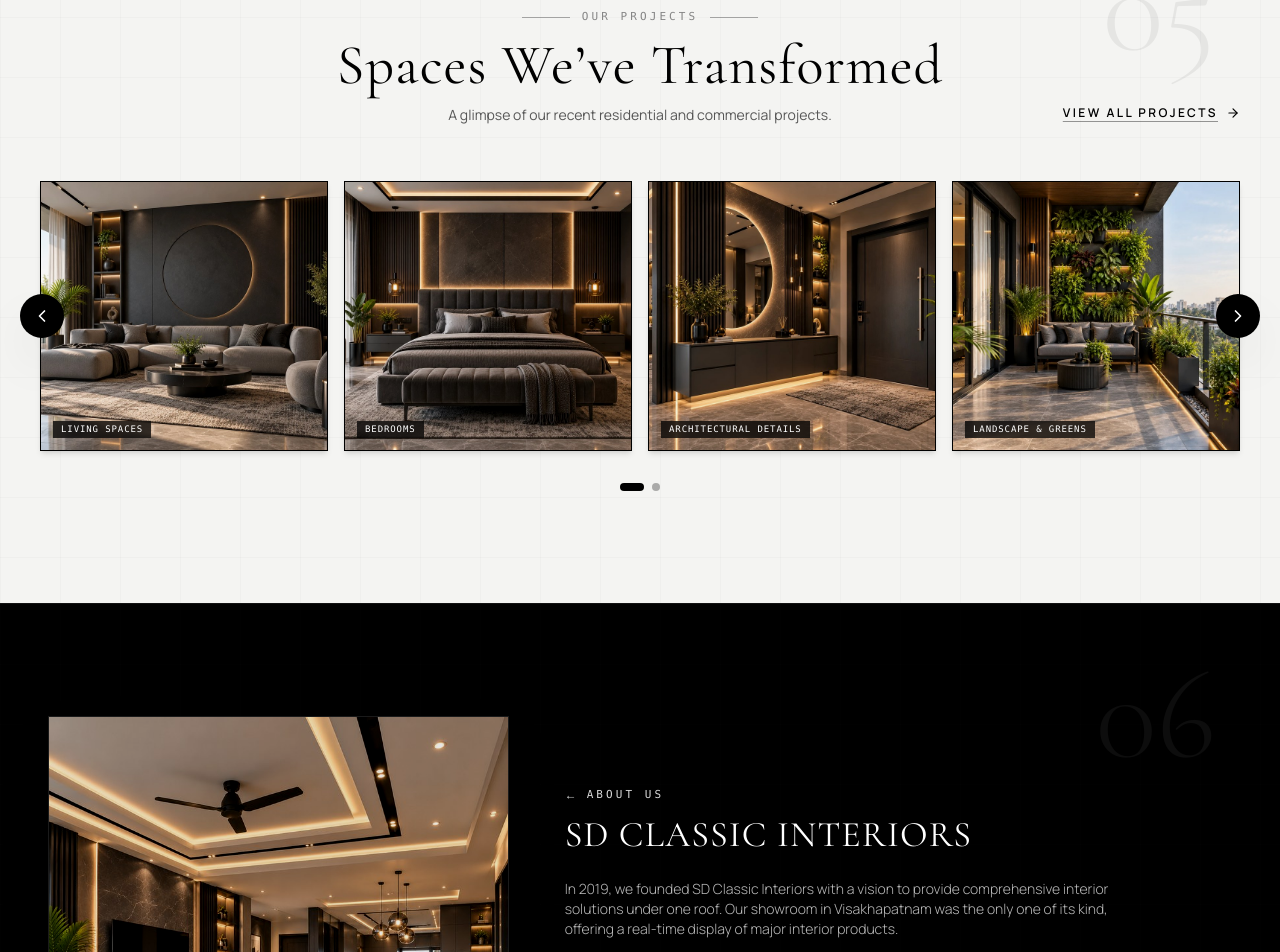
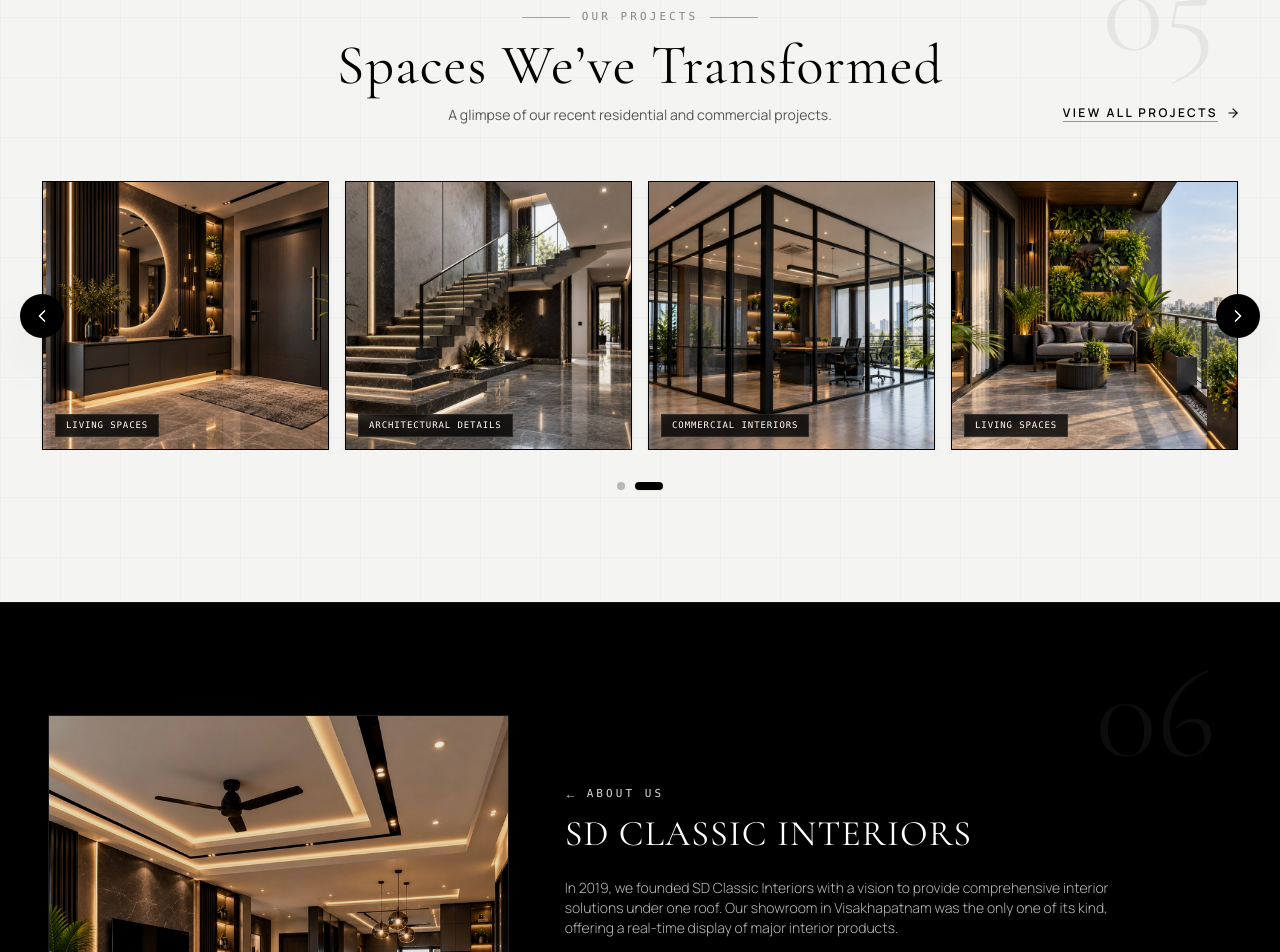
Before and after one commit to tillu370/SD-CLASSIC-INTERIORS, a React (Vite) app: page / in a window 1280 px wide. Shown: the part 5629-6581 px from the top of the page. Built offline with nearby package versions, Linux system fonts and the light colour scheme.

Commit message:
Add smooth side slide carousel animation to PortfolioGallery

```diff
--- a/src/components/PortfolioGallery.tsx
+++ b/src/components/PortfolioGallery.tsx
@@ -1,4 +1,4 @@
-import React, { useState } from 'react';
+import React, { useState, useEffect, useRef } from 'react';
 import { ChevronLeft, ChevronRight, X, ArrowRight, Eye } from 'lucide-react';
 import { BRAND_INFO } from '../data/websiteData';
 
@@ -71,16 +71,19 @@ const CAROUSEL_PROJECTS: CarouselSlide[] = [
 
 export const PortfolioGallery: React.FC = () => {
   const [currentPage, setCurrentPage] = useState(0);
+  const [isHovered, setIsHovered] = useState(false);
   const [lightboxProject, setLightboxProject] = useState<CarouselSlide | null>(null);
+  const touchStartXRef = useRef<number | null>(null);
 
-  // Show 4 projects per page
+  // 4 projects per page slide
   const itemsPerPage = 4;
   const totalPages = Math.ceil(CAROUSEL_PROJECTS.length / itemsPerPage);
 
-  const displayedProjects = CAROUSEL_PROJECTS.slice(
-    currentPage * itemsPerPage,
-    currentPage * itemsPerPage + itemsPerPage
-  );
+  // Group projects into slide pages
+  const pages: CarouselSlide[][] = [];
+  for (let i = 0; i < CAROUSEL_PROJECTS.length; i += itemsPerPage) {
+    pages.push(CAROUSEL_PROJECTS.slice(i, i + itemsPerPage));
+  }
 
   const handlePrev = () => {
     setCurrentPage((prev) => (prev > 0 ? prev - 1 : totalPages - 1));
@@ -90,10 +93,36 @@ export const PortfolioGallery: React.FC = () => {
     setCurrentPage((prev) => (prev < totalPages - 1 ? prev + 1 : 0));
   };
 
+  // Subtle auto-sliding every 6s when not hovering or inspecting
+  useEffect(() => {
+    if (isHovered || lightboxProject !== null) return;
+    const interval = setInterval(() => {
+      handleNext();
+    }, 6000);
+    return () => clearInterval(interval);
+  }, [isHovered, lightboxProject, totalPages]);
+
+  // Touch swipe support for smooth side sliding on mobile & tablets
+  const handleTouchStart = (e: React.TouchEvent) => {
+    touchStartXRef.current = e.targetTouches[0].clientX;
+  };
+
+  const handleTouchEnd = (e: React.TouchEvent) => {
+    if (touchStartXRef.current === null) return;
+    const touchEndX = e.changedTouches[0].clientX;
+    const deltaX = touchStartXRef.current - touchEndX;
+    if (deltaX > 40) {
+      handleNext();
+    } else if (deltaX < -40) {
+      handlePrev();
+    }
+    touchStartXRef.current = null;
+  };
+
   return (
     <section
       id="portfolio"
-      className="py-24 sm:py-28 bg-[#F4F4F2] text-pure-black relative overflow-hidden"
+      className="py-24 sm:py-28 bg-[#F4F4F2] text-pure-black relative overflow-hidden select-none"
       aria-label="Our Projects - Spaces We've Transformed"
     >
       {/* Background Subtle Texture */}
@@ -143,24 +172,42 @@ export const PortfolioGallery: React.FC = () => {
           </div>
         </div>
 
-        {/* 4 Cards Carousel Row with Side Navigation Controls */}
-        <div className="relative group">
+        {/* 4 Cards Carousel Row with Side Sliding Animation & Controls */}
+        <div
+          className="relative group"
+          onMouseEnter={() => setIsHovered(true)}
+          onMouseLeave={() => setIsHovered(false)}
+        >
           {/* Left Arrow Button */}
           <button
             onClick={handlePrev}
-            className="absolute -left-3 sm:-left-5 top-1/2 -translate-y-1/2 z-20 w-11 h-11 rounded-full bg-black text-white flex items-center justify-center shadow-2xl hover:bg-neutral-800 transition-all duration-300 focus:outline-none focus:ring-2 focus:ring-black"
+            className="absolute -left-3 sm:-left-5 top-1/2 -translate-y-1/2 z-20 w-11 h-11 rounded-full bg-black text-white flex items-center justify-center shadow-2xl hover:bg-neutral-800 hover:scale-105 active:scale-95 transition-all duration-300 focus:outline-none focus:ring-2 focus:ring-black group/btn"
             aria-label="Previous projects slide"
           >
-            <ChevronLeft className="w-5 h-5 stroke-[2]" />
+            <ChevronLeft className="w-5 h-5 stroke-[2] transition-transform duration-300 group-hover/btn:-translate-x-0.5" />
           </button>
 
-          {/* 4 Cards Grid matching reference layout */}
-          <div className="grid grid-cols-1 sm:grid-cols-2 lg:grid-cols-4 gap-3 sm:gap-4">
-            {displayedProjects.map((proj) => (
+          {/* Sliding Track Viewport */}
+          <div
+            className="overflow-hidden"
+            onTouchStart={handleTouchStart}
+            onTouchEnd={handleTouchEnd}
+          >
+            {/* Sliding Track with GPU acceleration & buttery smooth cubic-bezier curve */}
+            <div
+              className="flex transition-transform duration-700 ease-[cubic-bezier(0.22,1,0.36,1)] will-change-transform"
+              style={{ transform: `translateX(-${currentPage * 100}%)` }}
+            >
+              {pages.map((pageProjects, pageIdx) => (
+                <div
+                  key={pageIdx}
+                  className="w-full flex-shrink-0 grid grid-cols-1 sm:grid-cols-2 lg:grid-cols-4 gap-3 sm:gap-4 px-0.5"
+                >
+                  {pageProjects.map((proj) => (
                     <div
                       key={proj.id}
                       onClick={() => setLightboxProject(proj)}
-                className="group/card relative cursor-pointer overflow-hidden bg-black aspect-[16/15] sm:aspect-[4/3] lg:aspect-[16/15] border border-black/20 shadow-md hover:shadow-xl transition-all duration-400"
+                      className="group/card relative cursor-pointer overflow-hidden bg-black aspect-[16/15] sm:aspect-[4/3] lg:aspect-[16/15] border border-black/20 shadow-md hover:shadow-2xl transition-all duration-500"
                       role="button"
                       tabIndex={0}
                       onKeyDown={(e) => {
@@ -174,48 +221,52 @@ export const PortfolioGallery: React.FC = () => {
                       <img
                         src={proj.image}
                         alt={proj.title}
-                  className="w-full h-full object-cover filter brightness-[0.95] contrast-[1.04] transition-transform duration-700 ease-out motion-reduce:transition-none group-hover/card:scale-108"
+                        className="w-full h-full object-cover filter brightness-[0.95] contrast-[1.04] transition-transform duration-700 ease-out group-hover/card:scale-110"
                         loading="lazy"
+                        draggable={false}
                       />
 
                       {/* Subtle dark vignette on hover */}
                       <div className="absolute inset-0 bg-black/0 group-hover/card:bg-black/30 transition-colors duration-400" />
 
                       {/* Eye Icon Hover Indicator */}
-                <div className="absolute inset-0 flex items-center justify-center opacity-0 group-hover/card:opacity-100 transition-opacity duration-300 pointer-events-none">
-                  <div className="w-10 h-10 rounded-full bg-black/80 backdrop-blur-sm border border-white/30 flex items-center justify-center text-white">
+                      <div className="absolute inset-0 flex items-center justify-center opacity-0 group-hover/card:opacity-100 transition-all duration-300 pointer-events-none transform group-hover/card:scale-100 scale-75">
+                        <div className="w-11 h-11 rounded-full bg-black/80 backdrop-blur-md border border-white/30 flex items-center justify-center text-white shadow-xl">
                           <Eye className="w-4 h-4" />
                         </div>
                       </div>
 
                       {/* Category tag */}
-                <div className="absolute bottom-3 left-3 z-10 bg-black/75 backdrop-blur-sm text-white px-2 py-0.5 text-[9px] font-mono tracking-widest uppercase">
+                      <div className="absolute bottom-3 left-3 z-10 bg-black/80 backdrop-blur-sm text-white px-2.5 py-1 text-[9px] font-mono tracking-widest uppercase border border-white/10 shadow-sm transition-transform duration-300 group-hover/card:translate-y-[-2px]">
                         {proj.category}
                       </div>
                     </div>
                   ))}
                 </div>
+              ))}
+            </div>
+          </div>
 
           {/* Right Arrow Button */}
           <button
             onClick={handleNext}
-            className="absolute -right-3 sm:-right-5 top-1/2 -translate-y-1/2 z-20 w-11 h-11 rounded-full bg-black text-white flex items-center justify-center shadow-2xl hover:bg-neutral-800 transition-all duration-300 focus:outline-none focus:ring-2 focus:ring-black"
+            className="absolute -right-3 sm:-right-5 top-1/2 -translate-y-1/2 z-20 w-11 h-11 rounded-full bg-black text-white flex items-center justify-center shadow-2xl hover:bg-neutral-800 hover:scale-105 active:scale-95 transition-all duration-300 focus:outline-none focus:ring-2 focus:ring-black group/btn"
             aria-label="Next projects slide"
           >
-            <ChevronRight className="w-5 h-5 stroke-[2]" />
+            <ChevronRight className="w-5 h-5 stroke-[2] transition-transform duration-300 group-hover/btn:translate-x-0.5" />
           </button>
         </div>
 
         {/* Carousel Pagination Dots */}
-        <div className="flex items-center justify-center space-x-2 mt-8">
+        <div className="flex items-center justify-center space-x-2.5 mt-8">
           {Array.from({ length: totalPages }).map((_, idx) => (
             <button
               key={idx}
               onClick={() => setCurrentPage(idx)}
-              className={`transition-all duration-300 rounded-full ${
+              className={`transition-all duration-500 rounded-full ${
                 currentPage === idx
-                  ? 'w-6 h-2 bg-black'
-                  : 'w-2 h-2 bg-black/30 hover:bg-black/60'
+                  ? 'w-7 h-2 bg-black shadow-sm'
+                  : 'w-2 h-2 bg-black/25 hover:bg-black/50'
               }`}
               aria-label={`Go to slide page ${idx + 1}`}
             />
```
Lines whose indentation alone changed are shown as unchanged.
